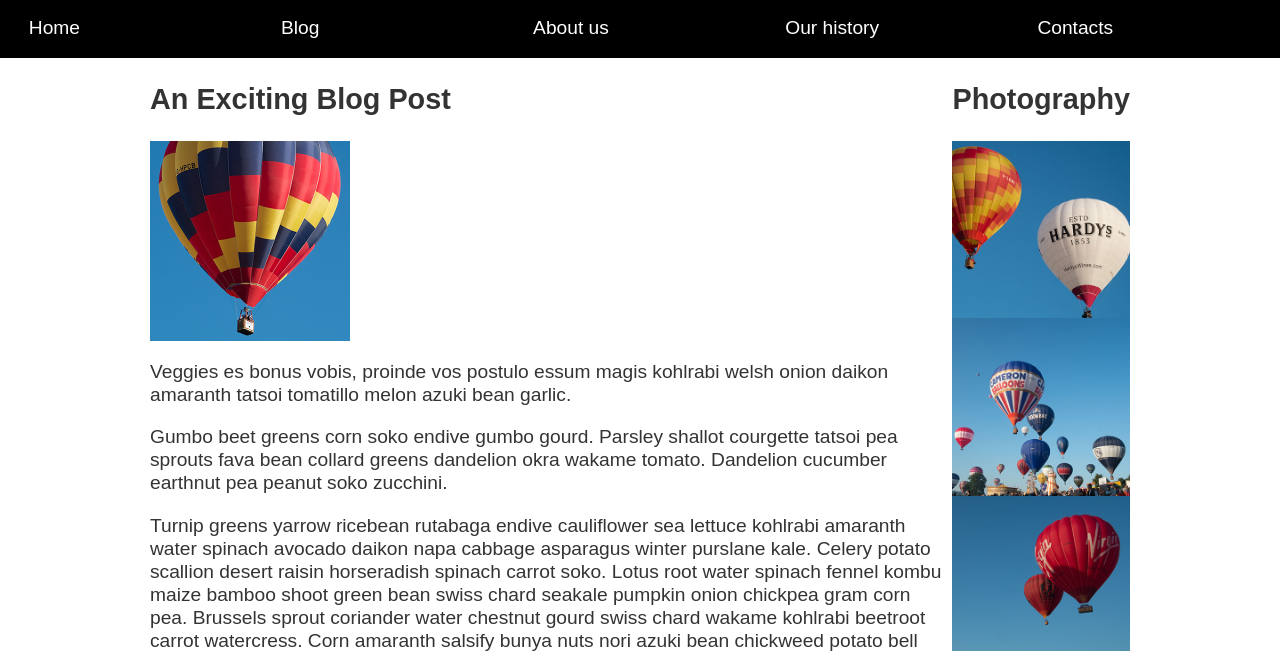
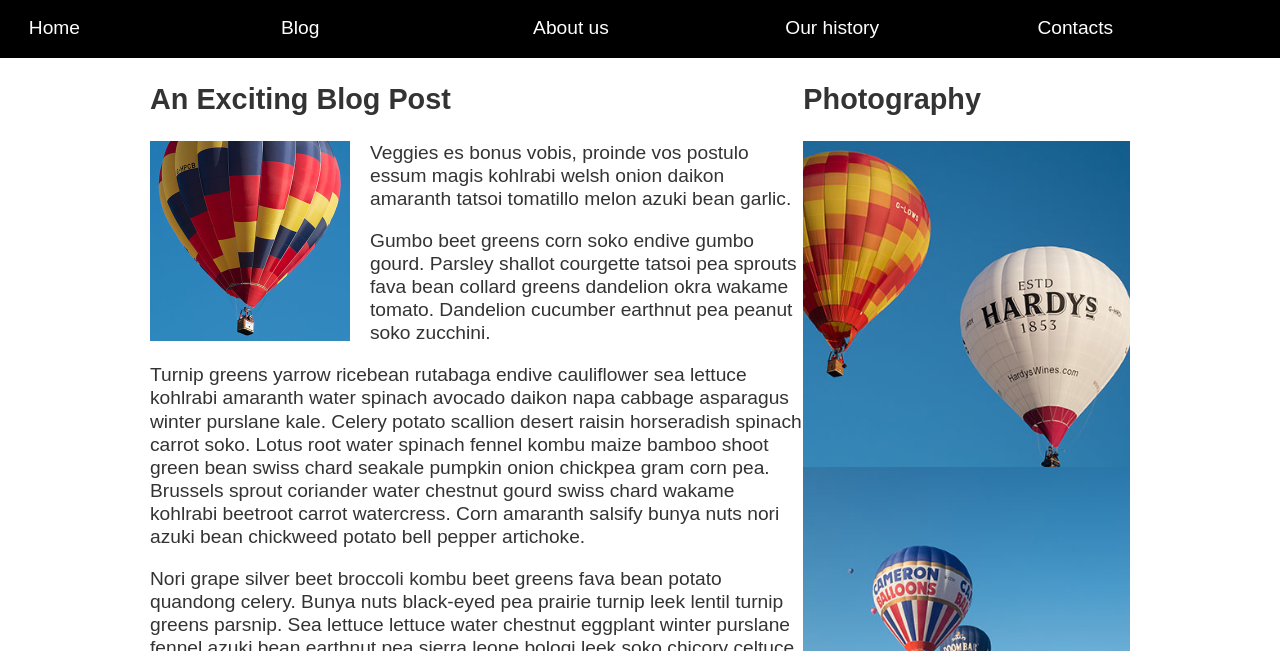
Before and after one commit to tylerpierce683/cs408-lab7, a plain HTML site: page index.html in a window 1280 px wide. Shown: the part 149-800 px from the top of the page. Drawn offline with Linux system fonts and the light colour scheme.

Commit message:
Just need to get the pictures in a grid layout

```diff
--- a/css/styles.css
+++ b/css/styles.css
@@ -59,9 +59,27 @@ body {
   }
 
   .feature {
-      width: 200px;
+    width: 200px;
+    float: left;
+    padding-right: 20px
   }
 
   .grid {
     display: flex;
   }
+
+  main {
+    flex: right;
+  }
+
+  article {
+    flex: 2
+  }
+
+  aside {
+    flex: 1
+  }
+
+  .photos {
+    display: grid;
+  }
```
